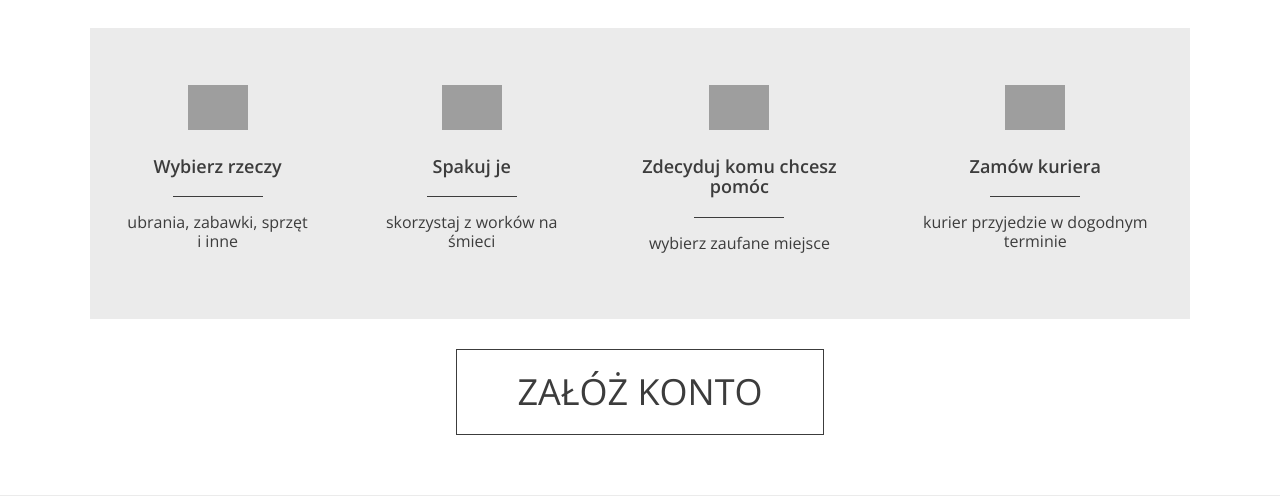
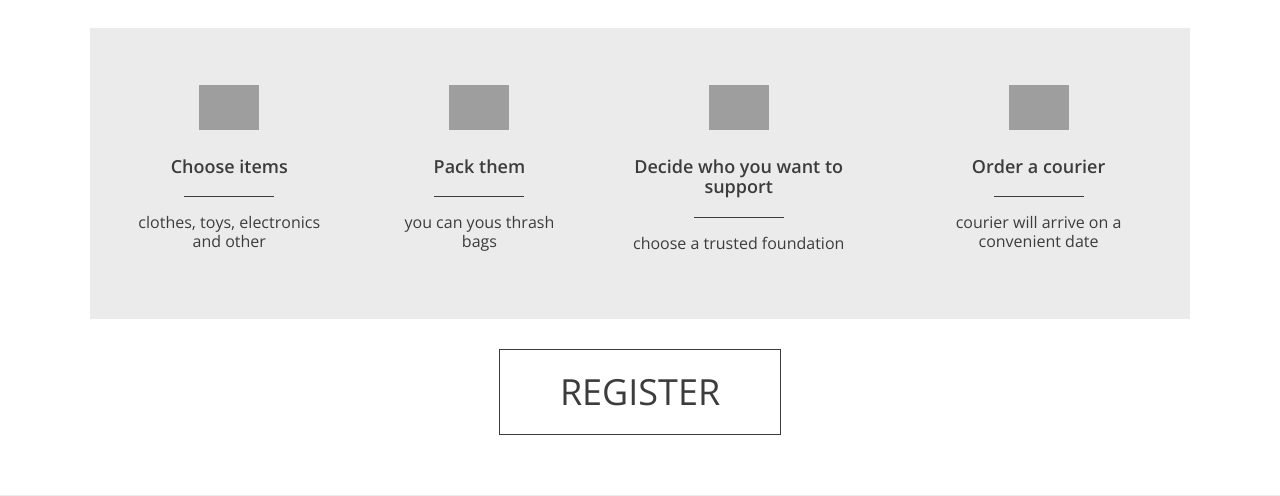
Before and after one commit to MichalDoman/AidShare, a Django app: template AidShare/main_app/templates/main_app/donation_index.html in a window 1280 px wide. Shown: the part 1212-1708 px from the top of the page. Run offline with Django 4.2, Linux system fonts and the light colour scheme; the template is opened without the code that fills it, so the values that code supplies are empty; grey boxes are pictures that could not be loaded.

```diff
--- a/AidShare/main_app/static/scss/style.scss
+++ b/AidShare/main_app/static/scss/style.scss
@@ -84,7 +84,7 @@
   > .form--steps-container {
     max-width: none;
     padding: 20px 30px 60px;
-    background-image: url(form-bg.jpg);
+    background-image: url(../../static/images/form-bg.jpg);
     background-size: cover;
     background-position: center right;
     min-height: 700px;
@@ -167,11 +167,11 @@
             margin-right: 20px;
 
             &-bag {
-              background-image: url(icon-bag.png);
+              background-image: url(../../static/images/icon-bag.png);
             }
 
             &-hand {
-              background-image: url(icon-hand.png);
+              background-image: url(../../static/images/icon-hand.png);
             }
           }
         }
--- a/AidShare/main_app/templates/base.html
+++ b/AidShare/main_app/templates/base.html
@@ -12,7 +12,7 @@
 </head>
 <body>
 
-<header class="header--form-page">
+<header {% block header %}{% endblock %}>
     <nav class="container container--70">
         {% if request.user.is_authenticated %}
         <ul class="nav--actions">
@@ -21,7 +21,7 @@
                 <ul class="dropdown">
                     <li><a href="#">Profile</a></li>
                     <li><a href="#">Settings</a></li>
-                    <li><a href="#">Logout</a></li>
+                    <li><a href="{% url "logout" %}?next={{ request.path }}">Logout</a></li>
                 </ul>
             </li>
         </ul>
--- a/AidShare/main_app/templates/main_app/donation_index.html
+++ b/AidShare/main_app/templates/main_app/donation_index.html
@@ -4,6 +4,8 @@
 {% block title %}Document{% endblock %}
 {% block script %}
     <script src="../../static/js/app.js"></script> {% endblock %}
+
+{% block header %}class="header--form-page"{% endblock %}
 
 {% block slogan %}
     <div class="slogan container container--90">
@@ -37,37 +39,37 @@
     </section>
 
     <section id="steps" class="steps">
-        <h2>Wystarczą 4 proste kroki</h2>
+        <h2>Just in 4 simple steps:</h2>
 
         <div class="steps--container">
             <div class="steps--item">
                 <span class="icon icon--hands"></span>
-                <h3>Wybierz rzeczy</h3>
-                <p>ubrania, zabawki, sprzęt i inne</p>
+                <h3>Choose items</h3>
+                <p>clothes, toys, electronics and other</p>
             </div>
             <div class="steps--item">
                 <span class="icon icon--arrow"></span>
-                <h3>Spakuj je</h3>
-                <p>skorzystaj z worków na śmieci</p>
+                <h3>Pack them</h3>
+                <p>you can yous thrash bags</p>
             </div>
             <div class="steps--item">
                 <span class="icon icon--glasses"></span>
-                <h3>Zdecyduj komu chcesz pomóc</h3>
-                <p>wybierz zaufane miejsce</p>
+                <h3>Decide who you want to support</h3>
+                <p>choose a trusted foundation</p>
             </div>
             <div class="steps--item">
                 <span class="icon icon--courier"></span>
-                <h3>Zamów kuriera</h3>
-                <p>kurier przyjedzie w dogodnym terminie</p>
+                <h3>Order a courier</h3>
+                <p>courier will arrive on a convenient date</p>
             </div>
         </div>
 
-        <a href="#" class="btn btn--large">Załóż konto</a>
+        <a href="{% url "register" %}" class="btn btn--large">Register</a>
     </section>
 
     <section id="about-us" class="about-us">
         <div class="about-us--text">
-            <h2>O nas</h2>
+            <h2>About us</h2>
             <p>Lorem ipsum dolor sit amet, consectetur adipisicing elit. Voluptas vitae animi rem pariatur incidunt
                 libero optio esse quisquam illo omnis.</p>
             <img src="{% static 'images/signature.svg' %}" class="about-us--text-signature" alt="Signature"/>
@@ -76,18 +78,18 @@
     </section>
 
     <section id="help" class="help">
-        <h2>Komu pomagamy?</h2>
+        <h2>Who receives our help?</h2>
 
         <ul class="help--buttons">
-            <li data-id="1"><a href="#" class="btn btn--without-border active">Fundacjom</a></li>
-            <li data-id="2"><a href="#" class="btn btn--without-border">Organizacjom pozarządowym</a></li>
-            <li data-id="3"><a href="#" class="btn btn--without-border">Lokalnym zbiórkom</a></li>
+            <li data-id="1"><a href="#" class="btn btn--without-border active">Foundations</a></li>
+            <li data-id="2"><a href="#" class="btn btn--without-border">Non-governmental organisations</a></li>
+            <li data-id="3"><a href="#" class="btn btn--without-border">Local collections</a></li>
         </ul>
 
         <!-- SLIDE 1 -->
         <div class="help--slides active" data-id="1">
-            <p>W naszej bazie znajdziesz listę zweryfikowanych Fundacji, z którymi współpracujemy. Możesz sprawdzić czym
-                się zajmują, komu pomagają i czego potrzebują.</p>
+            <p>In our database You will find a list of verified foundations, with which we cooperate.
+                You can see what they do, who they support and what they need.</p>
 
             <ul class="help--slides-items">
                 {% for institution in institutions %}
@@ -98,7 +100,7 @@
                     </div>
 
                     <div class="col">
-                        <div class="text">ubrania, jedzenie, sprzęt AGD, meble, zabawki</div>
+                        <div class="text">clothes, food, electronics, furniture, toys</div>
                     </div>
                 </li>
                 {% endfor %}
@@ -141,7 +143,7 @@
             <ul class="help--slides-items">
                 <li>
                     <div class="col">
-                        <div class="title">Organizacja 1</div>
+                        <div class="title">Organization 1</div>
                         <div class="subtitle">Lorem ipsum dolor sit amet consectetur.</div>
                     </div>
 
@@ -152,7 +154,7 @@
 
                 <li>
                     <div class="col">
-                        <div class="title">Organizacja 2</div>
+                        <div class="title">Organization 2</div>
                         <div class="subtitle">Lorem ipsum dolor sit amet consectetur.</div>
                     </div>
 
@@ -163,7 +165,7 @@
 
                 <li>
                     <div class="col">
-                        <div class="title">Organizacja 3</div>
+                        <div class="title">Organization 3</div>
                         <div class="subtitle">Lorem ipsum dolor sit amet consectetur.</div>
                     </div>
 
@@ -174,7 +176,7 @@
 
                 <li>
                     <div class="col">
-                        <div class="title">Organizacja 4</div>
+                        <div class="title">Organization 4</div>
                         <div class="subtitle">Lorem ipsum dolor sit amet consectetur.</div>
                     </div>
 
```
Also changed, not shown: AidShare/AidShare/settings.py (+3 -4 lines), AidShare/AidShare/urls.py (+4 -3 lines), AidShare/main_app/forms.py (added, +9 -0 lines), AidShare/main_app/static/css/style.css (+11 -11 lines), AidShare/main_app/templates/login.html (deleted, +0 -29 lines), AidShare/main_app/templates/registration/login.html (added, +30 -0 lines), AidShare/main_app/views.py (+5 -13 lines).
